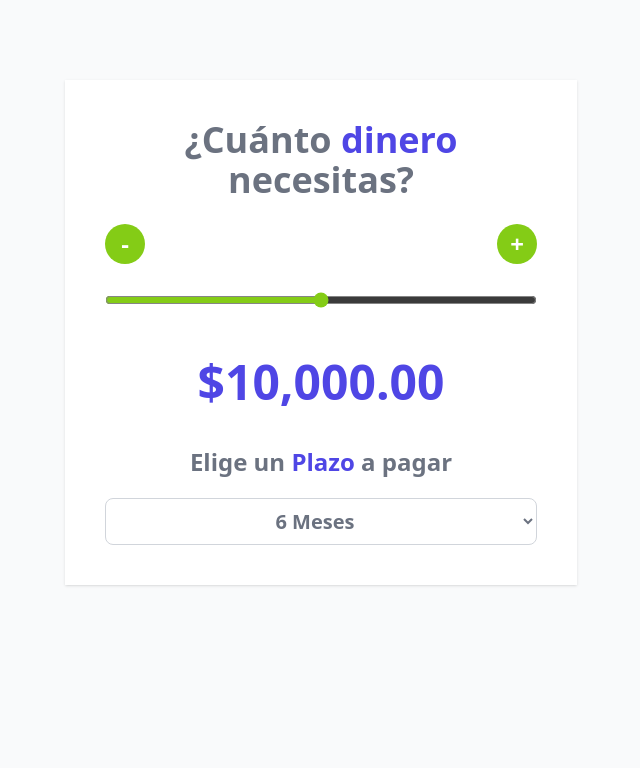
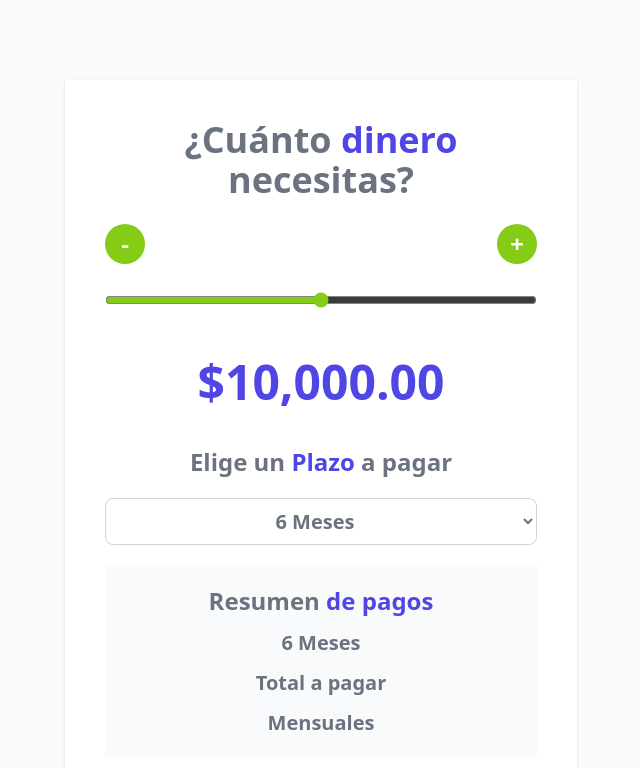
Before and after one commit to HugoAvila-Dev/cotizador-prestamos-react, a React (Vite) app: page / in a window 1280 px wide. Shown: the top 768 px of the page, without its empty margins (319-959 px from the left). Built offline with nearby package versions, Linux system fonts and the light colour scheme.

Commit message:
feat: ✨ Resumen de pagos

```diff
--- a/src/App.jsx
+++ b/src/App.jsx
@@ -79,6 +79,16 @@
         <option value="12">12 Meses</option>
         <option value="24">24 Meses</option>
       </select>
+
+      <div className='my-5 space-y-3 bg-gray-50 p-5'>
+        <h2 className='text-2xl font-extrabold text-gray-500 text-center'>
+          Resumen <span className='text-indigo-600'>de pagos</span>
+        </h2>
+
+        <p className='text-xl text-gray-500 text-center font-bold'>{meses} Meses</p>
+        <p className='text-xl text-gray-500 text-center font-bold'>Total a pagar</p>
+        <p className='text-xl text-gray-500 text-center font-bold'>Mensuales</p>
+      </div>
     </div>
   )
 }
```
